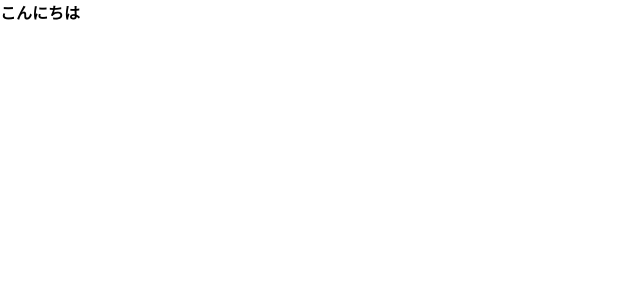
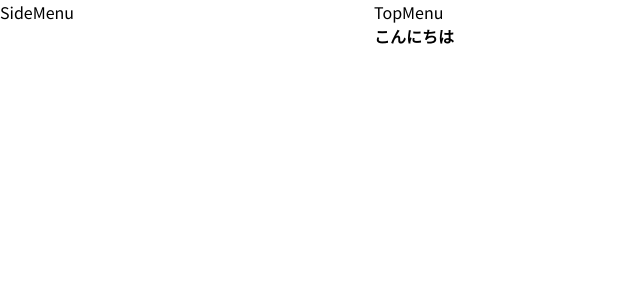
Before and after one commit to shingoasou-0804/oshin-portfolio, a Next.js app in the folder src/: page / in a window 1280 px wide. Shown: the top 300 px of the page, without its empty margins (0-640 px from the left). Built offline with nearby package versions, Linux system fonts and the light colour scheme.

Commit message:
arrange sidemenu and topmenu

```diff
--- a/src/app/layout.tsx
+++ b/src/app/layout.tsx
@@ -1,8 +1,13 @@
 import type { Metadata } from "next";
 import { Noto_Sans_JP } from "next/font/google";
 import "./globals.css";
+import SideMenu from "@/components/SideMenu";
+import TopMenu from "@/components/TopMenu";
 
-const notoSansJp = Noto_Sans_JP({ subsets: ["latin"], weight: ['400', '500', '700']});
+const notoSansJp = Noto_Sans_JP({
+  subsets: ["latin"],
+  weight: ['400', '500', '700'],
+});
 
 export const metadata: Metadata = {
   title: "Oshin Portfolio",
@@ -15,8 +20,16 @@ export default function RootLayout({
   children: React.ReactNode;
 }>) {
   return (
-    <html lang="en">
-      <body className={notoSansJp.className}>{children}</body>
+    <html lang="ja">
+      <body className={notoSansJp.className}>
+        <main className="flex flex-row">
+          <SideMenu />
+          <section className="pl-[300px] max-lg:pl-[146px] max-md:pl-0 w-full min-h-screen overflow-hidden">
+            <TopMenu />
+            {children}
+          </section>
+        </main>
+      </body>
     </html>
   );
 }
--- /dev/null
+++ b/src/components/SideMenu.js
@@ -0,0 +1,9 @@
+import React from 'react'
+
+function SideMenu() {
+  return (
+    <div>SideMenu</div>
+  )
+}
+
+export default SideMenu
--- /dev/null
+++ b/src/components/TopMenu.js
@@ -0,0 +1,9 @@
+import React from 'react'
+
+function TopMenu() {
+  return (
+    <div>TopMenu</div>
+  )
+}
+
+export default TopMenu
```
